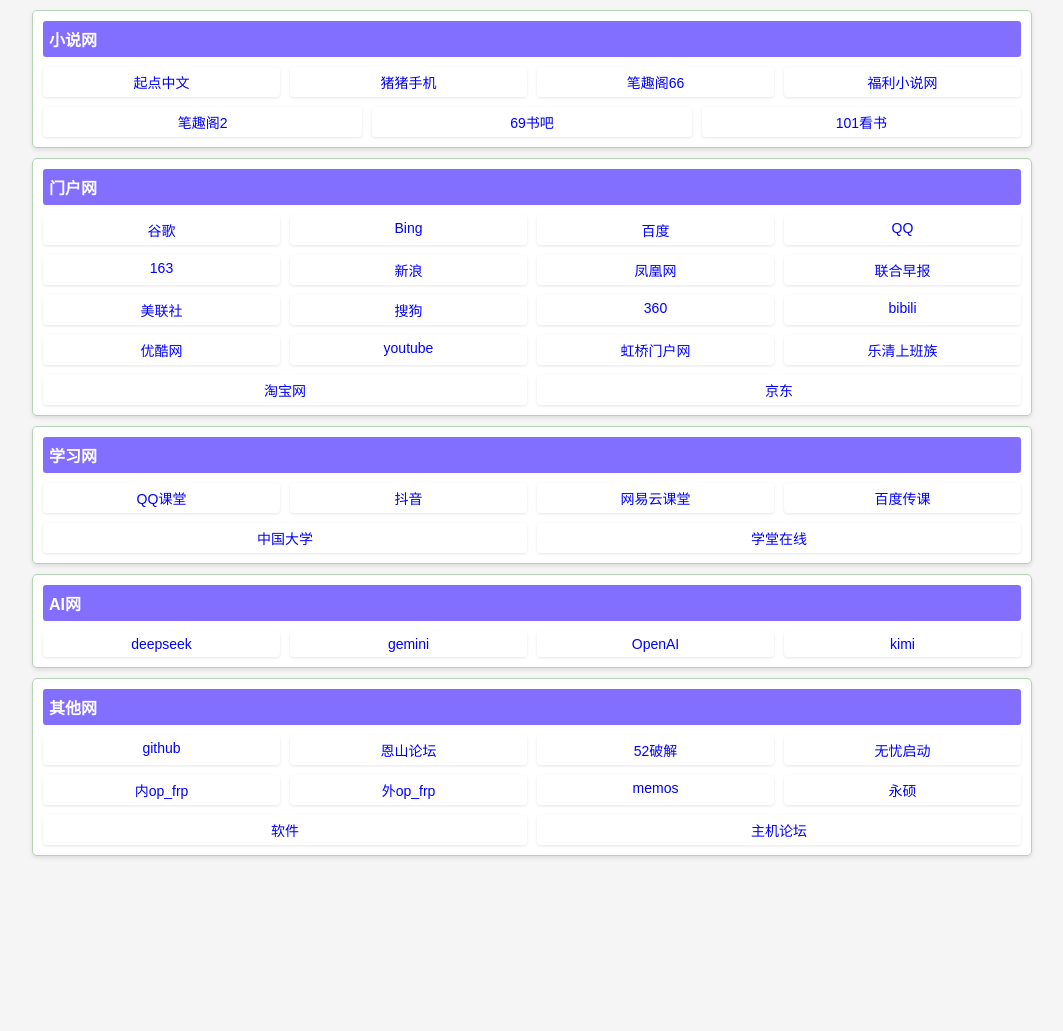
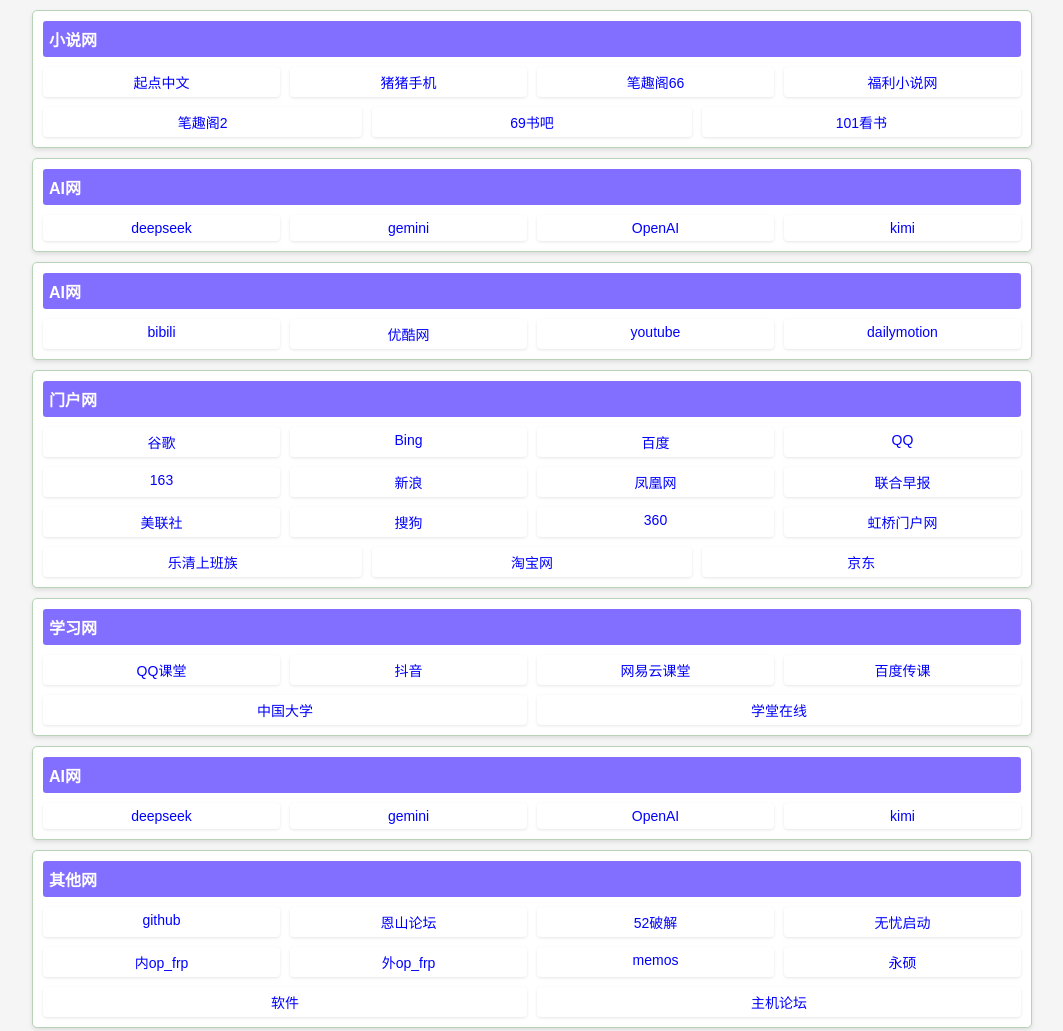
Before and after one commit to luntan8866/luntan8866.github.io, a plain HTML site: page index.html in a window 1280 px wide. Shown: the whole page, without its empty margins (108-1171 px from the left). Before the commit the page ends 876 px from the top, so only its background shows below. Drawn offline with Linux system fonts and the light colour scheme.

Commit message:
Update index.html

```diff
--- a/index.html
+++ b/index.html
@@ -180,6 +180,29 @@
             </div>
         </div>
 
+        <!-- AI网导航部分 -->
+        <div class="nav">
+            <h3>AI网</h3>
+            <div class="nav-links">
+               <a href="https://chat.deepseek.com/">deepseek</a>
+               <a href="https://gemini.google.com/app">gemini</a>
+               <a href="https://chatgpt.com/">OpenAI</a>
+               <a href="https://kimi.moonshot.cn/">kimi</a>
+            </div>
+        </div>
+
+        <!-- 视频网导航部分 -->
+        <div class="nav">
+            <h3>AI网</h3>
+            <div class="nav-links">
+                 <a href="https://www.bilibili.com/">bibili</a>
+                <a href="http://www.youku.com/">优酷网</a>
+                <a href="https://www.youtube.com/?gl=US">youtube</a>
+                <a href="https://www.dailymotion.com">dailymotion</a>
+            </div>
+        </div>
+
+
         <!-- 门户网导航部分 -->
         <div class="nav">
             <h3>门户网</h3>
@@ -195,9 +218,6 @@
                 <a href=https://apnews.com />美联社</a>
                 <a href=https://wap.sogou.com />搜狗</a>
                 <a href=https://www.so.com />360</a>
-                <a href=https://www.bilibili.com />bibili</a>
-                <a href=http://www.youku.com />优酷网</a>
-                <a href="https://www.youtube.com/?gl=US">youtube</a>
                 <a href=http://bbs.hqdoor.com />虹桥门户网</a>
                 <a href=http://bbs.5iyq.com/forum.php>乐清上班族</a>
                 <a href=https://www.taobao.com />淘宝网</a>
```
